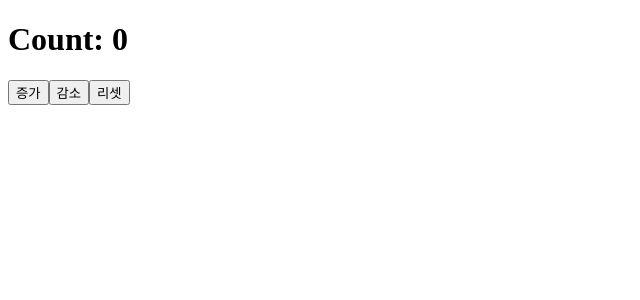
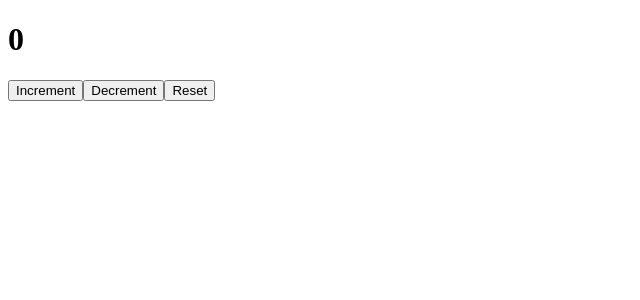
Before and after one commit to rowing0328/react-typescript-zero-to-hero, a React (Vite) app in the folder react/: page / in a window 1280 px wide. Shown: the top 300 px of the page, without its empty margins (0-640 px from the left). Built offline with nearby package versions, Linux system fonts and the light colour scheme.

Commit message:
Feat : 카운터 앱 만들기 v3

```diff
--- a/react/src/App.tsx
+++ b/react/src/App.tsx
@@ -1,21 +1,32 @@
-/* useReducer - 2 */
-import { useReducer } from 'react';
-
-import counterReducer from './reducer/counterReducer';
+/* 카운터 앱 만들기 v3 */
+import Count from './component/Count';
 
 export default function App() {
-  const [count, countDispatch] = useReducer(counterReducer, 0);
   return (
     <>
-      <h1>Count: {count}</h1>
-      <button onClick={() => countDispatch({ type: 'INCREMENT' })}>증가</button>
-      <button onClick={() => countDispatch({ type: 'DECREMENT' })}>감소</button>
-      <button onClick={() => countDispatch({ type: 'RESET' })}>리셋</button>
+      <Count />
     </>
   );
 }
 
-/* 카운터 앱 만들기 */
+/* useReducer - 2 */
+// import { useReducer } from 'react';
+//
+// import counterReducer from './reducer/counterReducer';
+//
+// export default function App() {
+//   const [count, countDispatch] = useReducer(counterReducer, 0);
+//   return (
+//     <>
+//       <h1>Count: {count}</h1>
+//       <button onClick={() => countDispatch({ type: 'INCREMENT' })}>증가</button>
+//       <button onClick={() => countDispatch({ type: 'DECREMENT' })}>감소</button>
+//       <button onClick={() => countDispatch({ type: 'RESET' })}>리셋</button>
+//     </>
+//   );
+// }
+
+/* 카운터 앱 만들기 v2 */
 // import Count from './component/Count';
 //
 // export default function App() {
--- a/react/src/component/Count.tsx
+++ b/react/src/component/Count.tsx
@@ -1,27 +1,17 @@
-import CountDisplay from './CountDisplay.tsx';
-import { useState } from 'react';
-import CountButton from './CountButton.tsx';
+import { useReducer } from 'react';
+
+import counterReducer from '../reducer/counterReducer';
+
+import CountDisplay from './CountDisplay';
+import CountButton from './CountButton';
 
 export default function Count() {
-  const initialCount: number = 0;
-  const [count, setCount] = useState<number>(initialCount);
-  const handleIncrement = () => {
-    setCount(() => count + 1);
-  };
-  const handleDecrement = () => {
-    setCount(() => count - 1);
-  };
-  const handleReset = () => {
-    setCount(initialCount);
-  };
+  const [count, countDispatch] = useReducer(counterReducer, 0);
+
   return (
     <>
       <CountDisplay count={count} />
-      <CountButton
-        handleIncrement={handleIncrement}
-        handleDecrement={handleDecrement}
-        handleReset={handleReset}
-      />
+      <CountButton countDispatch={countDispatch} />
     </>
   );
 }
--- a/react/src/component/CountButton.tsx
+++ b/react/src/component/CountButton.tsx
@@ -1,17 +1,21 @@
+import type { ActionDispatch } from 'react';
+
 export default function CountButton({
-  handleIncrement,
-  handleDecrement,
-  handleReset,
+  countDispatch,
 }: {
-  handleIncrement: () => void;
-  handleDecrement: () => void;
-  handleReset: () => void;
+  countDispatch: ActionDispatch<
+    [
+      action: {
+        type: string;
+      },
+    ]
+  >;
 }) {
   return (
     <>
-      <button onClick={handleIncrement}>Increment</button>
-      <button onClick={handleDecrement}>Decrement</button>
-      <button onClick={handleReset}>Reset</button>
+      <button onClick={() => countDispatch({ type: 'INCREMENT' })}>Increment</button>
+      <button onClick={() => countDispatch({ type: 'DECREMENT' })}>Decrement</button>
+      <button onClick={() => countDispatch({ type: 'RESET' })}>Reset</button>
     </>
   );
 }
```
Also changed, not shown: react/src/reducer/counterReducer.tsx (+14 -0 lines).
